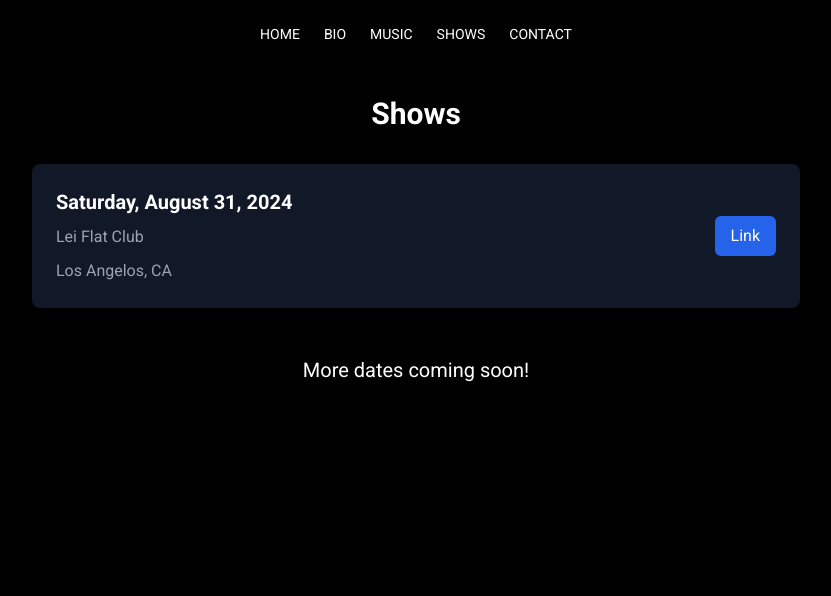
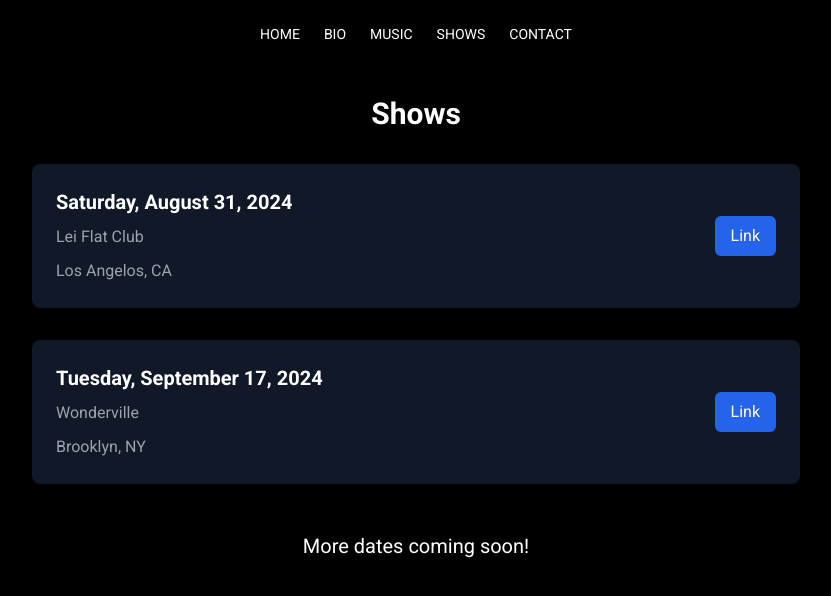
Before and after one commit to tweddielin/eddie-site, a Next.js app: page /shows in a window 1280 px wide. Shown: the top 596 px of the page, without its empty margins (224-1055 px from the left). Built offline with nearby package versions, Linux system fonts and the light colour scheme.

Commit message:
update bio and show

```diff
--- a/src/app/bio/page.js
+++ b/src/app/bio/page.js
@@ -24,7 +24,7 @@ export default function Bio() {
           </p>
           <p>
             Born and raised in Taiwan, Eddie started his music journey with classical piano but soon fell in love with jazz, fusion and hip hop.
-            He had palyed in various blues/funk/rock/RnB bands and projects as a keyboardist or piano player before moving to the US in 2016.
+            He had played in various blues/funk/rock/RnB bands and projects as a keyboardist or piano player before moving to the US in 2016.
             When the pandemic hit hard in 2020, he started to dedicate himself in making beats and producing, opening a new chapter for him.
             After years of being a sideman, absorbing nutrients from different genres, he is now stepping out to share his music to the world.
           </p>
--- a/src/app/shows/page.js
+++ b/src/app/shows/page.js
@@ -2,6 +2,7 @@ import Link from 'next/link'
 
 const tourDates = [
   { date: '2024-08-31', venue: 'Lei Flat Club', city: 'Los Angelos, CA', Link: 'https://www.instagram.com/leiflatclub/' },
+  { date: '2024-09-17', venue: 'Wonderville', city: 'Brooklyn, NY', Link: '' },
   // { date: '2024-09-22', venue: 'The Jazz Gallery', city: 'New York, NY', Link: '#' },
   // { date: '2024-10-05', venue: 'SF Jazz Center', city: 'San Francisco, CA', Link: '#' },
   // { date: '2024-10-12', venue: 'The Green Mill', city: 'Chicago, IL', Link: '#' },
```
